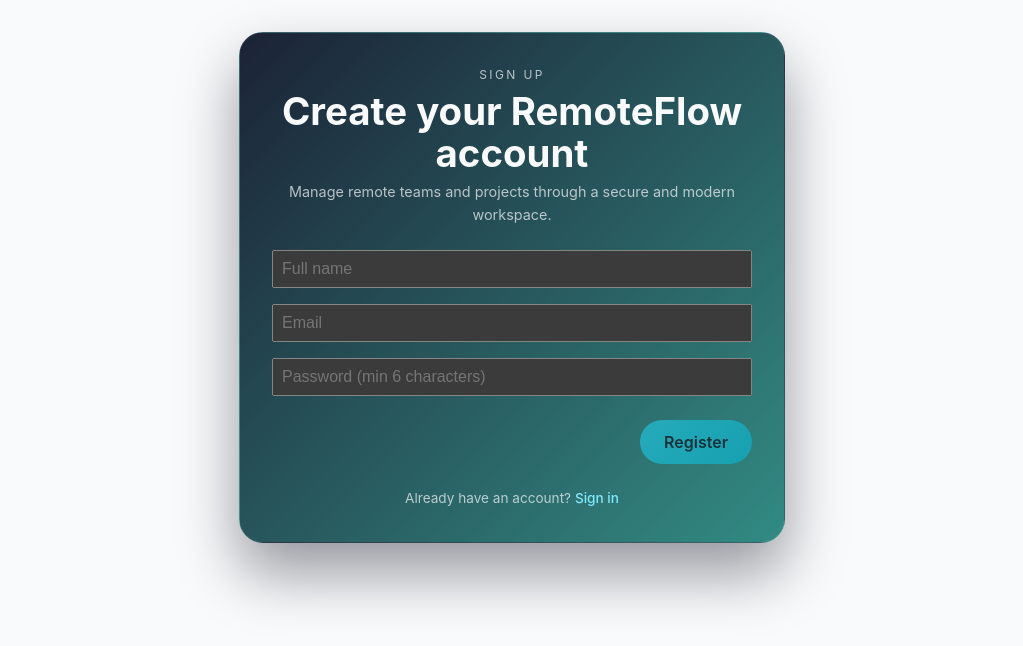
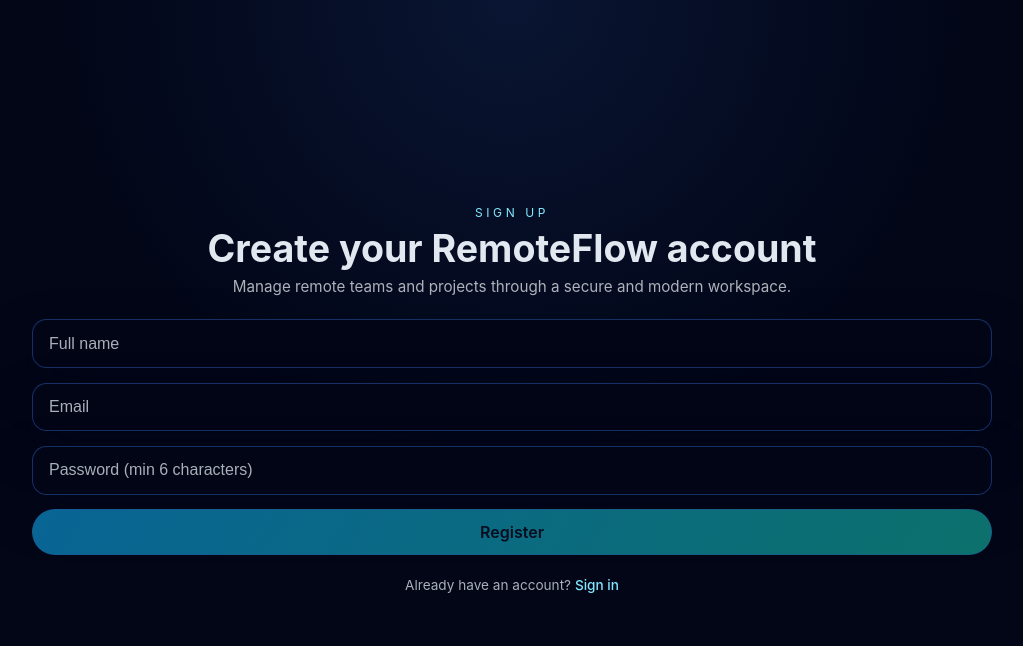
Before and after one commit to VitorDPires/remoteFlow, a React (Vite) app: page /register in a window 1280 px wide. Shown: the top 646 px of the page, without its empty margins (128-1151 px from the left). Built offline with nearby package versions, Linux system fonts and the light colour scheme; no server answers.

Commit message:
feat: update auth layout (#5)
* feat: refactor authentication pages and styles for improved UI consistency

* style: refine UI styles across authentication and landing pages for consistency and improved aesthetics

```diff
--- a/src/features/auth/pages/Login/LoginPage.module.css
+++ b/src/features/auth/pages/Login/LoginPage.module.css
@@ -1,42 +1,115 @@
-.container {
+.page {
+  width: 100%;
+  min-height: 100vh;
+  padding: clamp(1.5rem, 3vw, 3rem);
+  background: radial-gradient(circle at top, var(--color-bg-gradient), transparent 45%), var(--color-bg);
+  color: var(--color-text);
+  display: flex;
+  align-items: center;
+  justify-content: center;
+  gap: clamp(1rem, 2vw, 1.5rem);
+  box-sizing: border-box;
+}
+
+.card {
+  width: min(1040px, 100%);
+  padding: clamp(1rem, 3vw, 1.75rem);
   display: flex;
   flex-direction: column;
   align-items: center;
-  justify-content: center;
-  min-height: 320px;
-  margin: 0 auto;
+  gap: 1.25rem;
+}
+
+.header {
+  text-align: center;
+  display: flex;
+  flex-direction: column;
+  gap: 0.35rem;
+}
+
+.title {
+  font-size: clamp(2rem, 3vw, 2.35rem);
+  margin: 0;
+}
+
+.subTitle {
+  letter-spacing: 0.3em;
+  text-transform: uppercase;
+  font-size: 0.75rem;
+  margin: 0;
+  color: var(--color-accent);
+}
+
+.description {
+  margin: 0;
+  font-size: 0.95rem;
+  color: var(--color-muted-strong);
 }
 
 .form {
   display: flex;
   flex-direction: column;
-  gap: 12px;
-  width: 320px;
+  gap: 0.9rem;
+  width: min(960px, 100%);
 }
 
-.header {
-  text-align: center;
-  margin-bottom: 0.75rem;
+.form :global(input) {
+  background: var(--color-panel);
+  border: 1px solid var(--color-panel-border);
+  color: var(--color-text);
+  padding: 0.9rem 1rem;
+  border-radius: 0.9rem;
+  box-shadow: 0 18px 40px rgba(2, 6, 23, 0.55);
 }
 
-.subTitle {
+.form :global(input::placeholder) {
+  color: var(--color-muted);
+}
+
+.actions {
+  display: flex;
+  flex-wrap: wrap;
+  gap: 0.75rem;
+}
+
+.actions :global(button) {
+  flex: 1;
+  min-width: min(240px, 100%);
+  background: linear-gradient(120deg, var(--color-accent-strong), #14b8a6);
+  color: #0b1224;
+  border: 1px solid var(--color-panel-border);
+  box-shadow: 0 25px 45px rgba(14, 165, 233, 0.25);
+}
+
+.actions :global(button:hover) {
+  filter: brightness(1.05);
+}
+
+.message {
   margin: 0;
   font-size: 0.9rem;
-  color: rgba(15, 23, 42, 0.7);
+  text-align: center;
+}
+
+.error {
+  color: var(--color-danger);
 }
 
 .footer {
-  margin-top: 1rem;
+  margin: 0;
   font-size: 0.85rem;
+  text-align: center;
+  color: var(--color-muted);
 }
 
-.footer a {
-  color: #0ea5e9;
+.link {
+  color: var(--color-accent);
+  text-decoration: none;
+  border-bottom: 1px solid transparent;
+  padding-bottom: 1px;
+  transition: border-color 0.2s ease;
 }
 
-.errorMessage {
-  margin-top: 0.75rem;
-  color: #dc2626;
-  font-size: 0.9rem;
-  text-align: center;
+.link:hover {
+  border-color: var(--color-accent);
 }
--- a/src/features/auth/pages/Login/LoginPage.tsx
+++ b/src/features/auth/pages/Login/LoginPage.tsx
@@ -11,33 +11,52 @@
     useLogin();
 
   return (
-    <div className={styles.container}>
+    <main className={styles.page}>
+      <section className={styles.card}>
         <header className={styles.header}>
-        <h2>Welcome back</h2>
-        <p className={styles.subTitle}>Log into RemoteFlow</p>
+          <p className={styles.subTitle}>Access RemoteFlow</p>
+          <h1 className={styles.title}>Welcome back</h1>
+          <p className={styles.description}>
+            Log in to manage distributed teams, inspect dashboards, and keep work aligned from anywhere.
+          </p>
         </header>
 
-      <form className={styles.form} onSubmit={handleLogin}>
-        <Input type="email" placeholder="Email" value={email} onChange={(e) => setEmail(e.target.value)} autoComplete="email" />
-        <Input type="password" placeholder="Password" value={password} onChange={(e) => setPassword(e.target.value)} autoComplete="current-password" />
+        <form className={styles.form} onSubmit={handleLogin} noValidate>
+          <Input
+            type="email"
+            placeholder="Email"
+            value={email}
+            onChange={(e) => setEmail(e.target.value)}
+            autoComplete="email"
+          />
+          <Input
+            type="password"
+            placeholder="Password"
+            value={password}
+            onChange={(e) => setPassword(e.target.value)}
+            autoComplete="current-password"
+          />
+          <div className={styles.actions}>
             <Button type="submit" disabled={isFormInvalid}>
-          {loading ? "Signing in..." : "Sign in"}
+              {loading ? "Signing in…" : "Sign in"}
             </Button>
             <Button type="button" onClick={signInWithGoogle}>
               Sign in with Google
             </Button>
+          </div>
         </form>
 
         {error && (
-        <p className={styles.errorMessage} role="alert">
+          <p className={`${styles.message} ${styles.error}`} role="alert">
             {error}
           </p>
         )}
 
         <p className={styles.footer}>
-        New to RemoteFlow? <Link to="/register">Create an account</Link>
+          New to RemoteFlow? <Link className={styles.link} to="/register">Create an account</Link>
         </p>
-    </div>
+      </section>
+    </main>
   );
 }
 
--- a/src/features/auth/pages/Register/RegisterPage.module.css
+++ b/src/features/auth/pages/Register/RegisterPage.module.css
@@ -1,15 +1,23 @@
-.container {
-  width: min(480px, 90vw);
-  margin: 2rem auto;
-  padding: 2rem;
-  background: linear-gradient(135deg, rgba(15, 23, 42, 0.95), rgba(15, 118, 110, 0.85));
-  color: #f8fafc;
-  border-radius: 1.5rem;
-  box-shadow: 0 30px 60px rgba(2, 6, 23, 0.4);
+.page {
+  width: 100%;
+  min-height: 100vh;
+  padding: clamp(1.5rem, 3vw, 3rem);
+  background: radial-gradient(circle at top, var(--color-bg-gradient), transparent 45%), var(--color-bg);
+  color: var(--color-text);
+  display: flex;
+  align-items: center;
+  justify-content: center;
+  gap: clamp(1rem, 2vw, 1.5rem);
+  box-sizing: border-box;
+}
+
+.card {
+  width: min(1040px, 100%);
+  padding: clamp(1rem, 3vw, 1.75rem);
   display: flex;
   flex-direction: column;
-  gap: 1.5rem;
-  border: 1px solid rgba(255, 255, 255, 0.08);
+  align-items: center;
+  gap: 1.25rem;
 }
 
 .header {
@@ -20,63 +28,92 @@
 }
 
 .title {
-  font-size: clamp(1.9rem, 3vw, 2.4rem);
+  font-size: clamp(2rem, 3vw, 2.35rem);
   margin: 0;
 }
 
 .subTitle {
+  letter-spacing: 0.3em;
   text-transform: uppercase;
-  letter-spacing: 0.2em;
   font-size: 0.75rem;
   margin: 0;
-  color: rgba(248, 250, 252, 0.7);
+  color: var(--color-accent);
 }
 
 .description {
   margin: 0;
-  font-size: 0.9rem;
-  color: rgba(248, 250, 252, 0.7);
+  font-size: 0.95rem;
+  color: var(--color-muted-strong);
 }
 
 .form {
   display: flex;
   flex-direction: column;
-  gap: 1rem;
+  gap: 0.9rem;
+  width: min(960px, 100%);
+}
+
+.form :global(input) {
+  background: var(--color-panel);
+  border: 1px solid var(--color-panel-border);
+  color: var(--color-text);
+  padding: 0.9rem 1rem;
+  border-radius: 0.9rem;
+  box-shadow: 0 18px 40px rgba(2, 6, 23, 0.55);
+}
+
+.form :global(input::placeholder) {
+  color: var(--color-muted);
 }
 
 .actions {
   display: flex;
-  justify-content: flex-end;
-  margin-top: 0.5rem;
+  flex-wrap: wrap;
+  gap: 0.75rem;
+}
+
+.actions :global(button) {
+  flex: 1;
+  min-width: min(240px, 100%);
+  background: linear-gradient(120deg, var(--color-accent-strong), #14b8a6);
+  color: #0b1224;
+  border: 1px solid var(--color-panel-border);
+  box-shadow: 0 25px 45px rgba(14, 165, 233, 0.25);
+}
+
+.actions :global(button:hover) {
+  filter: brightness(1.05);
 }
 
 .message {
   margin: 0;
-  font-size: 0.85rem;
-  line-height: 1.4;
+  font-size: 0.9rem;
+  text-align: center;
 }
 
 .success {
-  color: #8fef96;
+  color: var(--color-success);
 }
 
 .error {
-  color: #f87171;
+  color: var(--color-danger);
 }
 
 .footer {
   margin: 0;
   font-size: 0.85rem;
   text-align: center;
-  color: rgba(248, 250, 252, 0.7);
+  color: var(--color-muted);
 }
 
-@media (max-width: 600px) {
-  .container {
-    padding: 1.5rem;
-  }
+.link {
+  color: var(--color-accent);
+  text-decoration: none;
+  border-bottom: 1px solid transparent;
+  padding-bottom: 1px;
+  transition: border-color 0.2s ease;
+}
 
-  .actions {
-    justify-content: center;
-  }
+.link:hover {
+  border-color: var(--color-accent);
 }
--- a/src/features/auth/pages/Register/RegisterPage.tsx
+++ b/src/features/auth/pages/Register/RegisterPage.tsx
@@ -17,7 +17,8 @@
   } = useRegister();
 
   return (
-    <div className={styles.container}>
+    <main className={styles.page}>
+      <section className={styles.card}>
         <header className={styles.header}>
           <p className={styles.subTitle}>Sign up</p>
           <h1 className={styles.title}>Create your RemoteFlow account</h1>
@@ -50,10 +51,9 @@
           />
           <div className={styles.actions}>
             <Button type="submit" disabled={isFormInvalid}>
-            {loading ? "Creating account..." : "Register"}
+              {loading ? "Creating account…" : "Register"}
             </Button>
           </div>
-
           {statusMessage && (
             <p className={`${styles.message} ${styles.success}`} aria-live="polite">
               {statusMessage}
@@ -67,9 +67,10 @@
         </form>
 
         <p className={styles.footer}>
-        Already have an account? <Link to="/login">Sign in</Link>
+          Already have an account? <Link className={styles.link} to="/login">Sign in</Link>
         </p>
-    </div>
+      </section>
+    </main>
   );
 }
 
--- a/src/features/landing/pages/LandingPage.module.css
+++ b/src/features/landing/pages/LandingPage.module.css
@@ -2,9 +2,8 @@
   width: 100%;
   min-height: 100vh;
   padding: clamp(1.5rem, 3vw, 3rem);
-  background: radial-gradient(circle at top, rgba(59, 130, 246, 0.12), transparent 45%),
-    #020617;
-  color: #e2e8f0;
+  background: radial-gradient(circle at top, var(--color-bg-gradient), transparent 45%), var(--color-bg);
+  color: var(--color-text);
   display: flex;
   flex-direction: column;
   align-items: center;
@@ -32,7 +31,7 @@
 .projectSubtitle {
   margin: 0.4rem 0 0;
   font-size: 1rem;
-  color: rgba(226, 232, 240, 0.75);
+  color: var(--color-muted);
 }
 
 .grid {
@@ -44,9 +43,9 @@
 }
 
 .intro {
-  background: rgba(15, 23, 42, 0.85);
+  background: var(--color-panel-soft);
   border-radius: 1.5rem;
-  border: 1px solid rgba(148, 163, 184, 0.25);
+  border: 1px solid var(--color-divider);
   padding: clamp(1.8rem, 3vw, 2.4rem);
   box-shadow: 0 18px 40px rgba(2, 6, 23, 0.6);
   display: flex;
@@ -58,7 +57,7 @@
   font-size: 0.85rem;
   letter-spacing: 0.2em;
   text-transform: uppercase;
-  color: rgba(14, 165, 233, 0.85);
+  color: var(--color-accent);
   margin: 0;
 }
 
@@ -71,7 +70,7 @@
 .introText {
   margin: 0;
   font-size: 1rem;
-  color: rgba(226, 232, 240, 0.8);
+  color: var(--color-muted-strong);
   line-height: 1.6;
 }
 
@@ -82,16 +81,16 @@
   display: flex;
   flex-direction: column;
   gap: 0.5rem;
-  color: rgba(226, 232, 240, 0.75);
+  color: var(--color-muted);
   font-size: 0.95rem;
 }
 
 .card {
-  background: rgba(2, 6, 23, 0.95);
+  background: var(--color-panel);
   border-radius: 1.5rem;
-  border: 1px solid rgba(59, 130, 246, 0.35);
+  border: 1px solid var(--color-panel-border);
   padding: clamp(2rem, 3vw, 2.8rem);
-  box-shadow: 0 35px 60px rgba(2, 6, 23, 0.7);
+  box-shadow: 0 35px 60px var(--color-shadow);
   display: flex;
   flex-direction: column;
   gap: 1rem;
@@ -101,13 +100,12 @@
 .greeting {
   margin: 0;
   font-size: 1.35rem;
-  color: #f1f5f9;
 }
 
 .hint {
   margin: 0;
   font-size: 0.95rem;
-  color: rgba(226, 232, 240, 0.75);
+  color: var(--color-muted);
 }
 
 .profileList {
@@ -117,7 +115,7 @@
   display: flex;
   flex-wrap: wrap;
   gap: 1rem;
-  color: rgba(226, 232, 240, 0.8);
+  color: var(--color-muted-strong);
   font-size: 0.95rem;
 }
 
@@ -129,7 +127,7 @@
 }
 
 .link {
-  color: #82e8ff;
+  color: var(--color-accent);
   text-decoration: none;
   font-weight: 600;
   padding-bottom: 1px;
@@ -138,5 +136,5 @@
 }
 
 .link:hover {
-  border-color: #82e8ff;
+  border-color: var(--color-accent);
 }
--- a/src/index.css
+++ b/src/index.css
@@ -3,30 +3,44 @@
   line-height: 1.6;
   font-weight: 400;
   color-scheme: dark;
-  color: #e2e8f0;
-  background-color: #020617;
   font-synthesis: none;
   text-rendering: optimizeLegibility;
   -webkit-font-smoothing: antialiased;
   -moz-osx-font-smoothing: grayscale;
+  --color-text: #e2e8f0;
+  --color-bg: #020617;
+  --color-panel: rgba(2, 6, 23, 0.95);
+  --color-panel-soft: rgba(15, 23, 42, 0.85);
+  --color-panel-gradient: rgba(15, 118, 110, 0.85);
+  --color-panel-border: rgba(59, 130, 246, 0.35);
+  --color-divider: rgba(148, 163, 184, 0.25);
+  --color-accent: #82e8ff;
+  --color-accent-strong: #0ea5e9;
+  --color-muted: rgba(226, 232, 240, 0.75);
+  --color-muted-strong: rgba(248, 250, 252, 0.7);
+  --color-success: #8fef96;
+  --color-danger: #f87171;
+  --color-shadow: rgba(2, 6, 23, 0.7);
+  --color-bg-gradient: rgba(59, 130, 246, 0.12);
+  --color-button-bg: #1a1a1a;
 }
 
 a {
   font-weight: 500;
-  color: #82e8ff;
+  color: var(--color-accent);
   text-decoration: none;
 }
 
 a:hover {
-  color: #bbf7d0;
+  color: var(--color-accent-strong);
 }
 
 body {
   min-height: 100vh;
   margin: 0;
   width: 100%;
-  background-color: #020617;
-  color: #e2e8f0;
+  background-color: var(--color-bg);
+  color: var(--color-text);
 }
 
 h1 {
@@ -41,33 +55,16 @@
   font-size: 1em;
   font-weight: 500;
   font-family: inherit;
-  background-color: #1a1a1a;
+  background-color: var(--color-button-bg);
   cursor: pointer;
   transition: border-color 0.25s;
 }
 
 button:hover {
-  border-color: #82e8ff;
+  border-color: var(--color-accent);
 }
 
 button:focus,
 button:focus-visible {
   outline: 4px auto -webkit-focus-ring-color;
 }
-
-@media (prefers-color-scheme: light) {
-  :root {
-    color: #0f172a;
-    background-color: #f9fafb;
-  }
-  body {
-    background-color: #f9fafb;
-    color: #0f172a;
-  }
-  a:hover {
-    color: #0ea5e9;
-  }
-  button {
-    background-color: #fff;
-  }
-}
```
Lines whose indentation alone changed are shown as unchanged.
